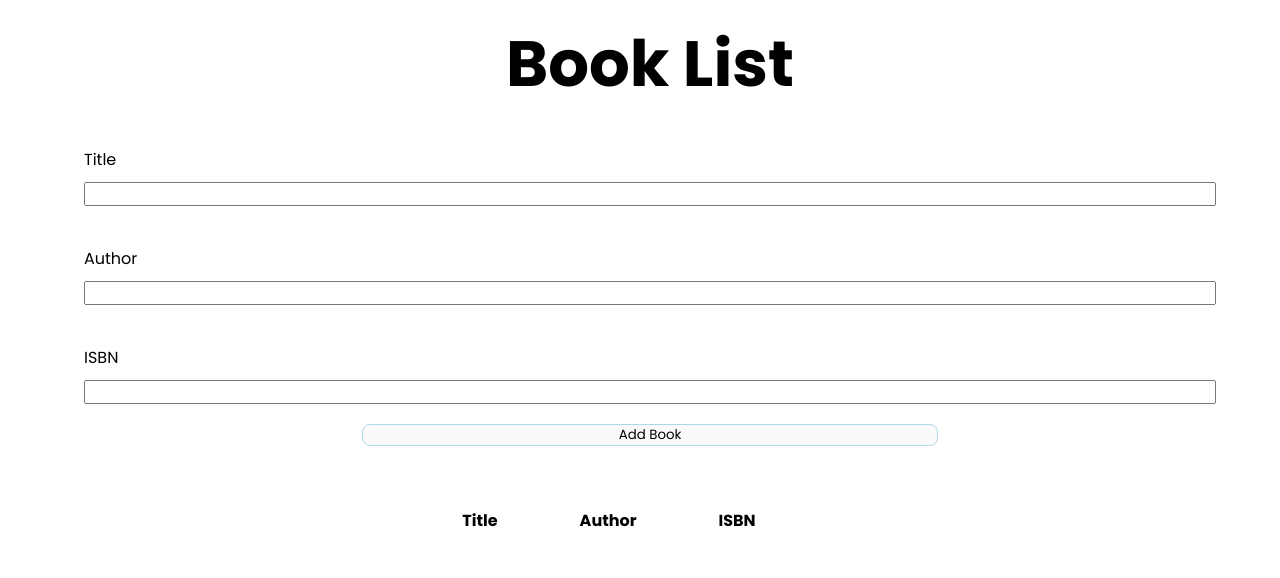
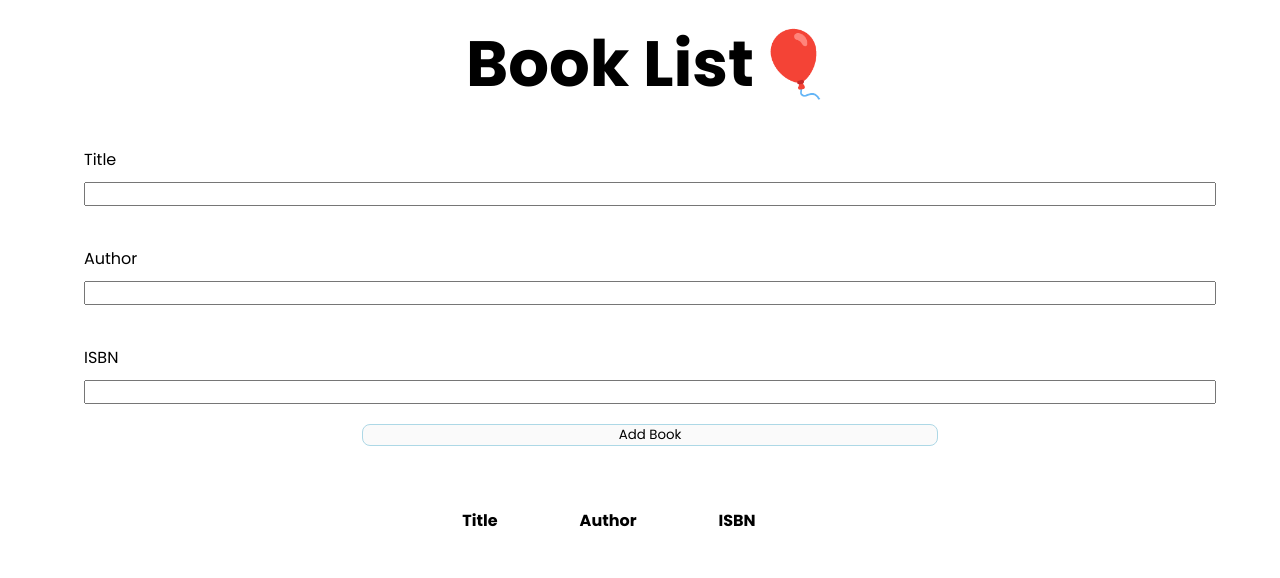
Before and after one commit to tudorr2/Book-list, a plain HTML site: page index.html in a window 1280 px wide. Drawn offline with Linux system fonts and the light colour scheme.

Commit message:
emoji added for the header'

```diff
--- a/index.html
+++ b/index.html
@@ -9,7 +9,7 @@
   </head>
   <body>
     <div class="container">
-      <h1 class="header">Book List</h1>
+      <h1 class="header">Book List🎈</h1>
       <form id="book-form">
         <div class="form-group">
           <label for="title">Title</label>
```
